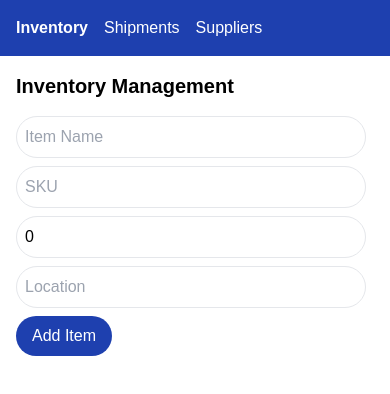
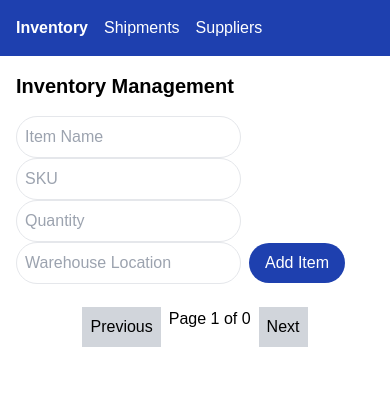
Before and after one commit to iamharnad/supply-chain-singal-x-assesment, a React (Create React App) app: page / in a window 390 px wide. Shown: the top 394 px of the page. Built offline with nearby package versions, Linux system fonts and the light colour scheme.

Commit message:
added pagination

```diff
--- a/src/components/Inventory.js
+++ b/src/components/Inventory.js
@@ -1,72 +1,84 @@
-import React from 'react';
-import { useContext, useState } from 'react';
+import React, { useContext, useState } from 'react';
 import { InventoryContext } from '../contexts/InventoryContext';
 
+const ITEMS_PER_PAGE = 4; // Define the number of items per page
+
 const Inventory = () => {
-  const { items, addItem, updateItem, removeItem } =
+  const { inventory, addItem, updateItem, removeItem } =
     useContext(InventoryContext);
   const [newItem, setNewItem] = useState({
     name: '',
     sku: '',
-    quantity: 0,
+    quantity: '',
     location: '',
   });
-  const [editingItem, setEditingItem] = useState(null);
+  const [editingItemId, setEditingItemId] = useState(null);
+  const [currentPage, setCurrentPage] = useState(1);
 
   const handleAddItem = () => {
     addItem({ ...newItem, id: Date.now() });
-    setNewItem({ name: '', sku: '', quantity: 0, location: '' });
+    setNewItem({ name: '', sku: '', quantity: '', location: '' });
   };
 
   const handleEditItem = (item) => {
-    setEditingItem(item);
-    setNewItem(item);
+    setEditingItemId(item.id);
+    setNewItem({ ...item });
   };
 
   const handleUpdateItem = () => {
-    updateItem(editingItem.id, newItem);
-    setEditingItem(null);
-    setNewItem({ name: '', sku: '', quantity: 0, location: '' });
+    updateItem(editingItemId, newItem);
+    setEditingItemId(null);
+    setNewItem({ name: '', sku: '', quantity: '', location: '' });
   };
 
+  const handlePageChange = (newPage) => {
+    setCurrentPage(newPage);
+  };
+
+  // Ensure inventory is defined and is an array before accessing length
+  const totalPages = inventory
+    ? Math.ceil(inventory.length / ITEMS_PER_PAGE)
+    : 1;
+  const displayedItems = inventory
+    ? inventory.slice(
+        (currentPage - 1) * ITEMS_PER_PAGE,
+        currentPage * ITEMS_PER_PAGE
+      )
+    : [];
+
   return (
-    <>
     <div className='p-4'>
       <h2 className='text-xl font-bold mb-4'>Inventory Management</h2>
-        <div className='flex flex-wrap mb-4'>
+      <div>
         <input
           type='text'
           placeholder='Item Name'
           value={newItem.name}
           onChange={(e) => setNewItem({ ...newItem, name: e.target.value })}
-            className='border p-2 mr-2 mb-2 rounded-3xl w-full sm:w-auto'
+          className='border p-2 mr-2 rounded-3xl'
         />
         <input
           type='text'
           placeholder='SKU'
           value={newItem.sku}
           onChange={(e) => setNewItem({ ...newItem, sku: e.target.value })}
-            className='border p-2 mr-2 mb-2 rounded-3xl w-full sm:w-auto'
+          className='border p-2 mr-2 rounded-3xl'
         />
         <input
           type='number'
           placeholder='Quantity'
           value={newItem.quantity}
-            onChange={(e) =>
-              setNewItem({ ...newItem, quantity: parseInt(e.target.value) })
-            }
-            className='border p-2 mr-2 mb-2 rounded-3xl w-full sm:w-auto'
+          onChange={(e) => setNewItem({ ...newItem, quantity: e.target.value })}
+          className='border p-2 mr-2 rounded-3xl'
         />
         <input
           type='text'
-            placeholder='Location'
+          placeholder='Warehouse Location'
           value={newItem.location}
-            onChange={(e) =>
-              setNewItem({ ...newItem, location: e.target.value })
-            }
-            className='border p-2 mr-2 mb-2 rounded-3xl w-full sm:w-auto'
+          onChange={(e) => setNewItem({ ...newItem, location: e.target.value })}
+          className='border p-2 mr-2 rounded-3xl'
         />
-          {editingItem ? (
+        {editingItemId ? (
           <button
             onClick={handleUpdateItem}
             className='bg-orange-500 text-white p-2 mr-2 mb-2 px-6  rounded-3xl hover:bg-orange-700'
@@ -83,13 +95,13 @@ const Inventory = () => {
         )}
       </div>
       <div className='mt-4'>
-          {items.map((item) => (
+        {displayedItems.map((item) => (
           <div
             key={item.id}
             className='border p-4 mb-2 flex flex-col sm:flex-row justify-between items-center'
           >
-              <div className='mb-2 sm:mb-0'>
-                <div>{item.name}</div>
+            <div>
+              <div>Name: {item.name}</div>
               <div>SKU: {item.sku}</div>
               <div>Quantity: {item.quantity}</div>
               <div>Location: {item.location}</div>
@@ -103,7 +115,7 @@ const Inventory = () => {
               </button>
               <button
                 onClick={() => removeItem(item.id)}
-                  className='bg-red-500 text-white p-2 mr-2 mb-2 px-6  rounded-3xl hover:bg-red-800'
+                className='bg-red-500 text-white p-2 mr-2 mb-2 px-5  rounded-3xl'
               >
                 Remove
               </button>
@@ -111,8 +123,26 @@ const Inventory = () => {
           </div>
         ))}
       </div>
+      <div className='flex justify-center mt-4'>
+        <button
+          onClick={() => handlePageChange(currentPage - 1)}
+          disabled={currentPage === 1}
+          className='bg-gray-300 text-black p-2 mx-2'
+        >
+          Previous
+        </button>
+        <span>
+          Page {currentPage} of {totalPages}
+        </span>
+        <button
+          onClick={() => handlePageChange(currentPage + 1)}
+          disabled={currentPage === totalPages}
+          className='bg-gray-300 text-black p-2 mx-2'
+        >
+          Next
+        </button>
       </div>
-    </>
+    </div>
   );
 };
 
--- a/src/components/Shipments.js
+++ b/src/components/Shipments.js
@@ -1,5 +1,7 @@
 import React, { useContext, useState } from 'react';
 import { ShipmentContext } from '../contexts/ShipmentContext';
+
+const ITEMS_PER_PAGE = 4; // Define the number of items per page
 
 const Shipments = () => {
   const { shipments, addShipment, updateShipment } =
@@ -11,6 +13,17 @@ const Shipments = () => {
     estimatedDelivery: '',
   });
   const [editingShipmentId, setEditingShipmentId] = useState(null);
+  const [currentPage, setCurrentPage] = useState(1);
+
+  const totalPages = Math.ceil(shipments.length / ITEMS_PER_PAGE);
+  const displayedItems = shipments.slice(
+    (currentPage - 1) * ITEMS_PER_PAGE,
+    currentPage * ITEMS_PER_PAGE
+  );
+
+  const handlePageChange = (newPage) => {
+    setCurrentPage(newPage);
+  };
 
   const handleAddShipment = () => {
     addShipment({ ...newShipment, id: Date.now() });
@@ -86,7 +99,7 @@ const Shipments = () => {
         {editingShipmentId ? (
           <button
             onClick={handleUpdateShipment}
-            className='bg-green-500 text-white p-2'
+            className='bg-orange-500 text-white p-2 mr-2 mb-2 px-6  rounded-3xl hover:bg-orange-700'
           >
             Update Shipment
           </button>
@@ -100,7 +113,7 @@ const Shipments = () => {
         )}
       </div>
       <div className='mt-4'>
-        {shipments.map((shipment) => (
+        {displayedItems.map((shipment) => (
           <div
             key={shipment.id}
             className='border p-4 mb-2 flex flex-col sm:flex-row justify-between items-center'
@@ -145,6 +158,25 @@ const Shipments = () => {
           </div>
         ))}
       </div>
+      <div className='flex justify-center mt-4'>
+        <button
+          onClick={() => handlePageChange(currentPage - 1)}
+          disabled={currentPage === 1}
+          className='bg-gray-300 text-black p-2 mx-2 rounded-lg'
+        >
+          Previous
+        </button>
+        <span>
+          Page {currentPage} of {totalPages}
+        </span>
+        <button
+          onClick={() => handlePageChange(currentPage + 1)}
+          disabled={currentPage === totalPages}
+          className='bg-gray-300 text-black p-2 mx-2 rounded-lg'
+        >
+          Next
+        </button>
+      </div>
     </div>
   );
 };
--- a/src/components/Suppliers.js
+++ b/src/components/Suppliers.js
@@ -91,10 +91,20 @@ const Suppliers = () => {
             className='border p-4 mb-2 flex flex-col sm:flex-row justify-between items-center'
           >
             <div>
-              <div>Name: {supplier.name}</div>
-              <div>Contact Person: {supplier.contactPerson}</div>
-              <div>Phone: {supplier.phone}</div>
-              <div>Email: {supplier.email}</div>
+              <div className='font-semibold'>
+                Name: <span className='font-normal'>{supplier.name}</span>
+              </div>
+              <div className='font-semibold'>
+                Contact Person:{' '}
+                <span className='font-normal'>{supplier.contactPerson}</span>
+              </div>
+              <div className='font-semibold'>
+                Phone: <span className='font-normal'>{supplier.phone}</span>
+              </div>
+              <div className='font-semibold'>
+                Email:{' '}
+                <span className='font-normal italic'>{supplier.email}</span>
+              </div>
             </div>
             {editingSupplier ? (
               <button
--- a/src/contexts/InventoryContext.js
+++ b/src/contexts/InventoryContext.js
@@ -1,29 +1,36 @@
-import React from 'react';
-import { createContext, useState, useEffect } from 'react';
+import React, { createContext, useState, useEffect } from 'react';
 
 export const InventoryContext = createContext();
 
 const InventoryProvider = ({ children }) => {
-  const [items, setItems] = useState(() => {
-    const savedItems = localStorage.getItem('inventoryItems');
-    return savedItems ? JSON.parse(savedItems) : [];
+  const [inventory, setInventory] = useState(() => {
+    const savedInventory = localStorage.getItem('inventory');
+    return savedInventory ? JSON.parse(savedInventory) : [];
   });
 
   useEffect(() => {
-    localStorage.setItem('inventoryItems', JSON.stringify(items));
-  }, [items]);
+    localStorage.setItem('inventory', JSON.stringify(inventory));
+  }, [inventory]);
 
-  const addItem = (item) => setItems([...items, item]);
-  const updateItem = (id, data) => {
-    setItems(
-      items.map((item) => (item.id === id ? { ...item, ...data } : item))
+  const addItem = (item) => {
+    setInventory([...inventory, item]);
+  };
+
+  const updateItem = (id, updatedItem) => {
+    setInventory(
+      inventory.map((item) =>
+        item.id === id ? { ...item, ...updatedItem } : item
+      )
     );
   };
-  const removeItem = (id) => setItems(items.filter((item) => item.id !== id));
+
+  const removeItem = (id) => {
+    setInventory(inventory.filter((item) => item.id !== id));
+  };
 
   return (
     <InventoryContext.Provider
-      value={{ items, addItem, updateItem, removeItem }}
+      value={{ inventory, addItem, updateItem, removeItem }}
     >
       {children}
     </InventoryContext.Provider>
```
Lines whose indentation alone changed are shown as unchanged.
